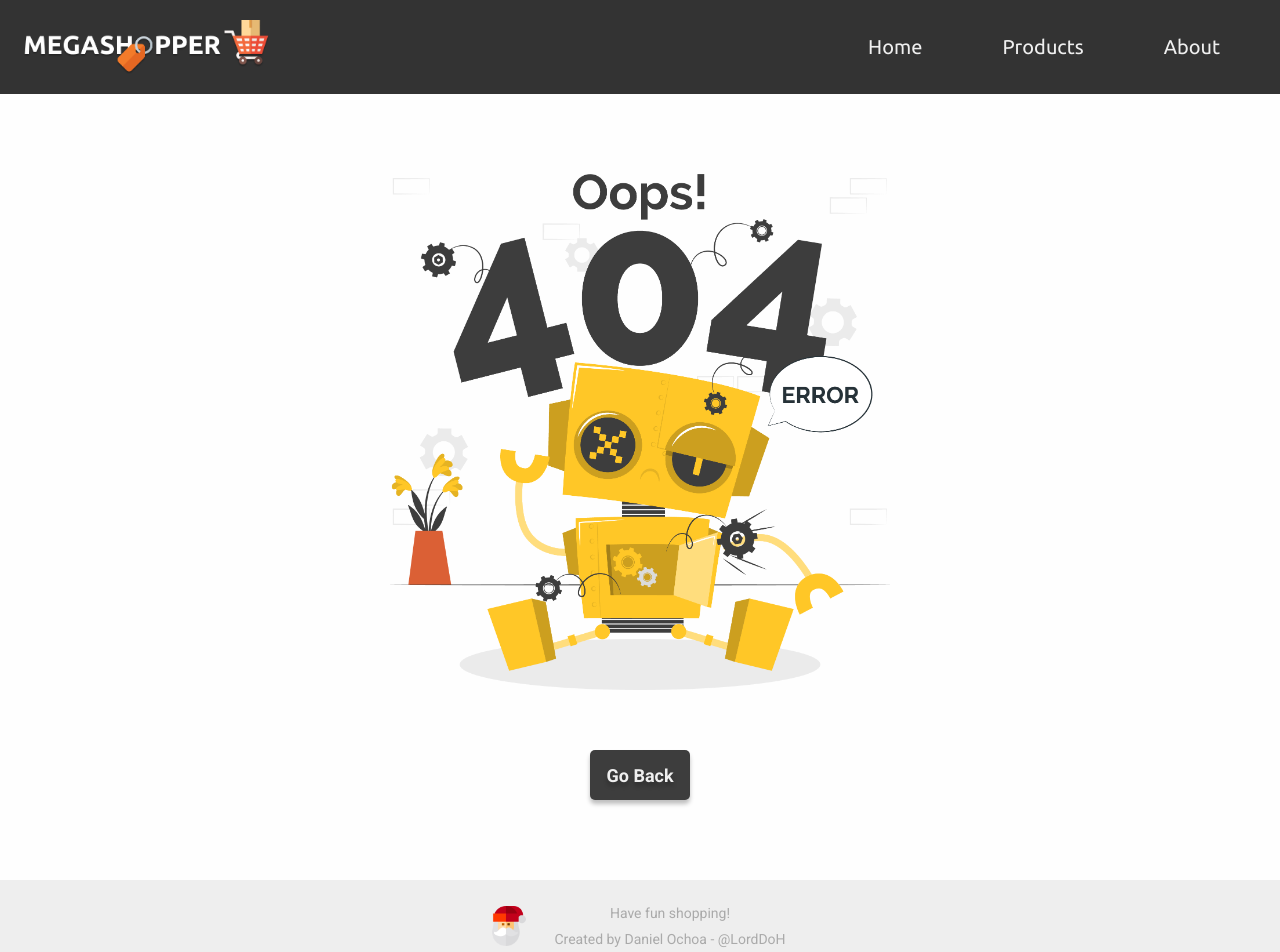
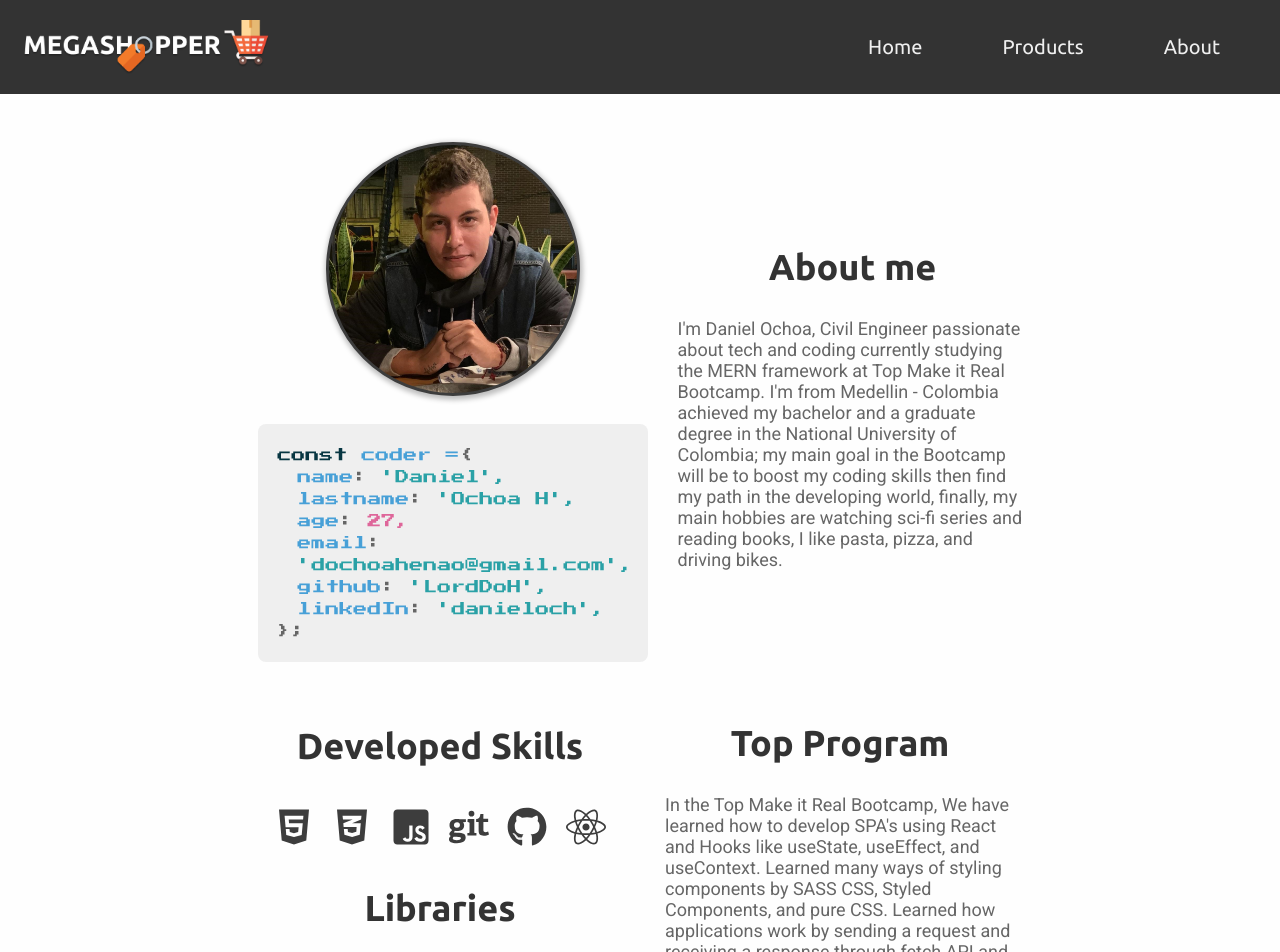
Before and after one commit to LordDoH/MegaShopper, a React (Create React App) app: page / in a window 1280 px wide. Shown: the top 952 px of the page. Built offline with nearby package versions, Linux system fonts and the light colour scheme.

Commit message:
Added About

```diff
--- a/src/App.js
+++ b/src/App.js
@@ -4,13 +4,14 @@ import './App.css';
 import Header from './components/Layout/Header/Header';
 import Footer from './components/Layout/Footer/Footer';
 // import Landing from './pages/Landing/Landing';
-import P404 from './pages/404/P404';
+// import P404 from './pages/404/P404';
+import About from './pages/About/About';
 
 function App() {
   return (
     <div className="App">
       <Header />
-      <P404 />
+      <About />
       <Footer />
     </div>
   );
--- /dev/null
+++ b/src/pages/About/About.jsx
@@ -0,0 +1,68 @@
+import React from 'react';
+// Import css
+import Styles from './About.module.css';
+// Import images
+import Photo from '../../assets/images/Photo.jpeg';
+// Import components
+import Object from './Slice/Object';
+import Icons from './Slice/Icons';
+
+function About() {
+  return (
+    <div className={Styles.main}>
+      <div className={Styles.card}>
+        <div className={Styles.graph}>
+          <img className={Styles.pic} src={Photo} alt="Pic" />
+          <Object />
+        </div>
+        <div className={Styles.textcard}>
+          <div className={Styles.title}>About me</div>
+          <div className={Styles.text}>
+            I&apos;m Daniel Ochoa, Civil Engineer passionate about tech and
+            coding currently studying the MERN framework at Top Make it Real
+            Bootcamp. I&apos;m from Medellin - Colombia achieved my bachelor and
+            a graduate degree in the National University of Colombia; my main
+            goal in the Bootcamp will be to boost my coding skills then find my
+            path in the developing world, finally, my main hobbies are watching
+            sci-fi series and reading books, I like pasta, pizza, and driving
+            bikes.
+          </div>
+        </div>
+      </div>
+      <div className={Styles.card}>
+        <div className={Styles.textcard}>
+          <div className={Styles.title}>Developed Skills</div>
+          <Icons />
+          <div className={Styles.title}>Libraries</div>
+          <div className={Styles.text}>
+            <ul className={Styles.ulist}>
+              <li>Eslint</li>
+              <li>Prettier</li>
+              <li>React Router</li>
+              <li>Axios</li>
+              <li>React Icons</li>
+              <li>Faker</li>
+              <li>Styled Components</li>
+            </ul>
+          </div>
+        </div>
+        <div className={Styles.textcard}>
+          <div className={Styles.title}>Top Program</div>
+          <div className={Styles.text}>
+            In the Top Make it Real Bootcamp, We have learned how to develop
+            SPA&apos;s using React and Hooks like useState, useEffect, and
+            useContext. Learned many ways of styling components by SASS CSS,
+            Styled Components, and pure CSS. Learned how applications work by
+            sending a request and receiving a response through fetch API and
+            adapters like Axios. We have learned under the SCRUM methodology and
+            published our code into our repositories in the GitHub servers. In
+            the following weeks, We&apos;ll be learning Backend topics and new
+            technologies such as MongoDB, Express, and Nodejs.
+          </div>
+        </div>
+      </div>
+    </div>
+  );
+}
+
+export default About;
--- /dev/null
+++ b/src/pages/About/About.module.css
@@ -0,0 +1,73 @@
+.card {
+    display: flex;
+    flex-direction: column;
+    width: 350px;
+    margin: auto;
+}
+
+.graph {
+    display: flex;
+    flex-direction: column;
+    width: 400px;
+    margin: auto;
+}
+
+.main {
+    padding: 50px 0;
+}
+
+.pic {
+    width: 250px;
+    border-radius: 125px;
+    outline: 3px solid #3D3D3D;
+    outline-offset: -1px;
+    box-shadow: 1px 2px 5px 4px rgba(0, 0, 0, 0.25);
+    margin: auto;
+}
+
+.text {
+    font-family: var(--secondary-font);
+    color: var(--secondary-color);
+    font-size: 1.8rem;
+    padding: 10px 0;
+    text-align: left;
+    width: 350px;
+    margin: auto;
+}
+
+.textcard {
+    display: flex;
+    flex-direction: column;
+    width: 350px;
+    margin: auto;
+}
+
+.title {
+    font-family: var(--primary-font);
+    color: var(--primary-color);
+    font-size: 3.6rem;
+    font-weight: bold;
+    padding: 20px 0;
+    width: 350px;
+    margin: auto;
+}
+
+.ulist{
+    padding-left: 20px;
+}
+
+@media (min-width: 900px) {
+    .card{
+        flex-direction: row;
+        justify-content: space-around;
+        width: 800px;
+        padding-bottom: 40px;
+    }
+    .textcard{
+        width: 350px;
+        align-items: center;
+    }
+    .main{
+        padding-bottom: 20px;
+    }
+}
--- /dev/null
+++ b/src/pages/About/Slice/Icons.jsx
@@ -0,0 +1,27 @@
+import React from 'react';
+// Import Icons
+import {
+  FaHtml5,
+  FaCss3Alt,
+  FaJsSquare,
+  FaGit,
+  FaGithub,
+  FaReact,
+} from 'react-icons/fa';
+// Import css
+import Styles from './Icons.module.css';
+
+function Icons() {
+  return (
+    <div className={Styles.main}>
+      <FaHtml5 />
+      <FaCss3Alt />
+      <FaJsSquare />
+      <FaGit />
+      <FaGithub />
+      <FaReact />
+    </div>
+  );
+}
+
+export default Icons;
--- /dev/null
+++ b/src/pages/About/Slice/Icons.module.css
@@ -0,0 +1,9 @@
+.main {
+    display: flex;
+    justify-content: space-around;
+    width: 350px;
+    font-size: 40px;
+    margin: auto;
+    color: var(--dark-color);
+    padding: 20px 0;
+}
--- /dev/null
+++ b/src/pages/About/Slice/Object.jsx
@@ -0,0 +1,43 @@
+import React from 'react';
+// Import css
+import Styles from './Object.module.css';
+
+function Object() {
+  return (
+    <div className={Styles.text}>
+      <span>
+        <span className={Styles.def}> const </span>
+        coder =<span className={Styles.spc}>{`{`}</span>
+      </span>
+      <span className={Styles.sec}>
+        name<span className={Styles.spc}>: </span>
+        <span className={Styles.str}>&apos;Daniel&apos;,</span>
+      </span>
+      <span className={Styles.sec}>
+        lastname<span className={Styles.spc}>: </span>
+        <span className={Styles.str}>&apos;Ochoa H&apos;,</span>
+      </span>
+      <span className={Styles.sec}>
+        age<span className={Styles.spc}>: </span>
+        <span className={Styles.num}>27,</span>
+      </span>
+      <span className={Styles.sec}>
+        email<span className={Styles.spc}>: </span>
+        <span className={Styles.str}>&apos;dochoahenao@gmail.com&apos;,</span>
+      </span>
+      <span className={Styles.sec}>
+        github<span className={Styles.spc}>: </span>
+        <span className={Styles.str}>&apos;LordDoH&apos;,</span>
+      </span>
+      <span className={Styles.sec}>
+        linkedIn<span className={Styles.spc}>: </span>
+        <span className={Styles.str}>&apos;danieloch&apos;,</span>
+      </span>
+      <span>
+        <span className={Styles.spc}>{`};`}</span>
+      </span>
+    </div>
+  );
+}
+
+export default Object;
--- /dev/null
+++ b/src/pages/About/Slice/Object.module.css
@@ -0,0 +1,37 @@
+@import url('https://fonts.googleapis.com/css2?family=Press+Start+2P&display=swap');
+
+.def {
+    color: #073642;
+}
+
+.num {
+    color: #DE669A;
+}
+
+.sec {
+    padding-left: 2rem;
+}
+
+.spc {
+    color: var(--secondary-color);
+}
+
+.str {
+    color: #2AA1A6;
+}
+
+.text {
+    display: flex;
+    flex-direction: column;
+    font-size: 1.4rem;
+    line-height: 2.2rem;
+    width: 390px;
+    margin: auto;
+    text-align: left;
+    background-color: var(--light-color);
+    border-radius: 8px;
+    padding: 20px;
+    margin-top: 30px;
+    color: #47A0D7;
+    font-family: 'Press Start 2P', cursive;
+}
```
Also changed, not shown: src/assets/images/Photo.jpeg (added).
